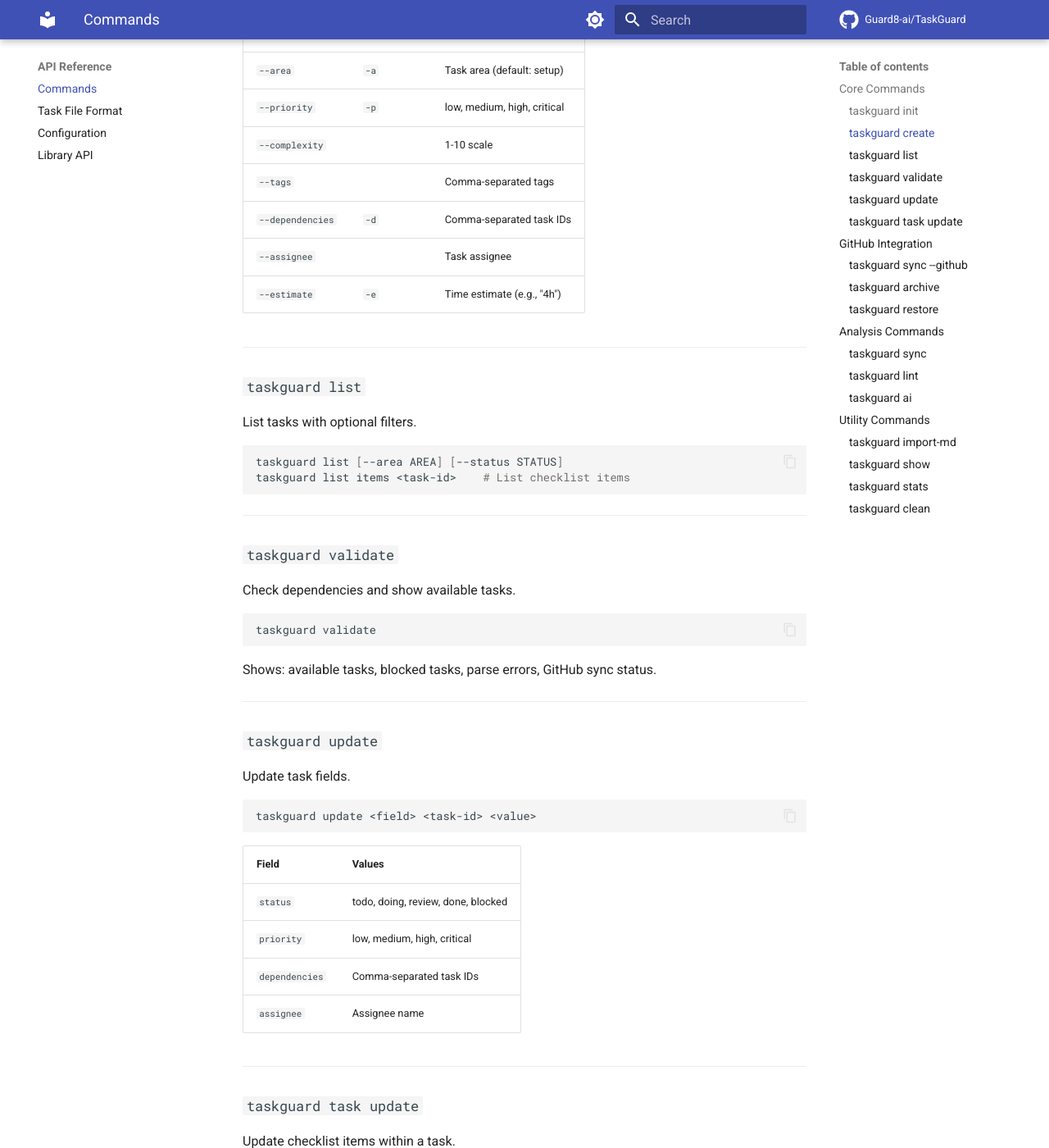
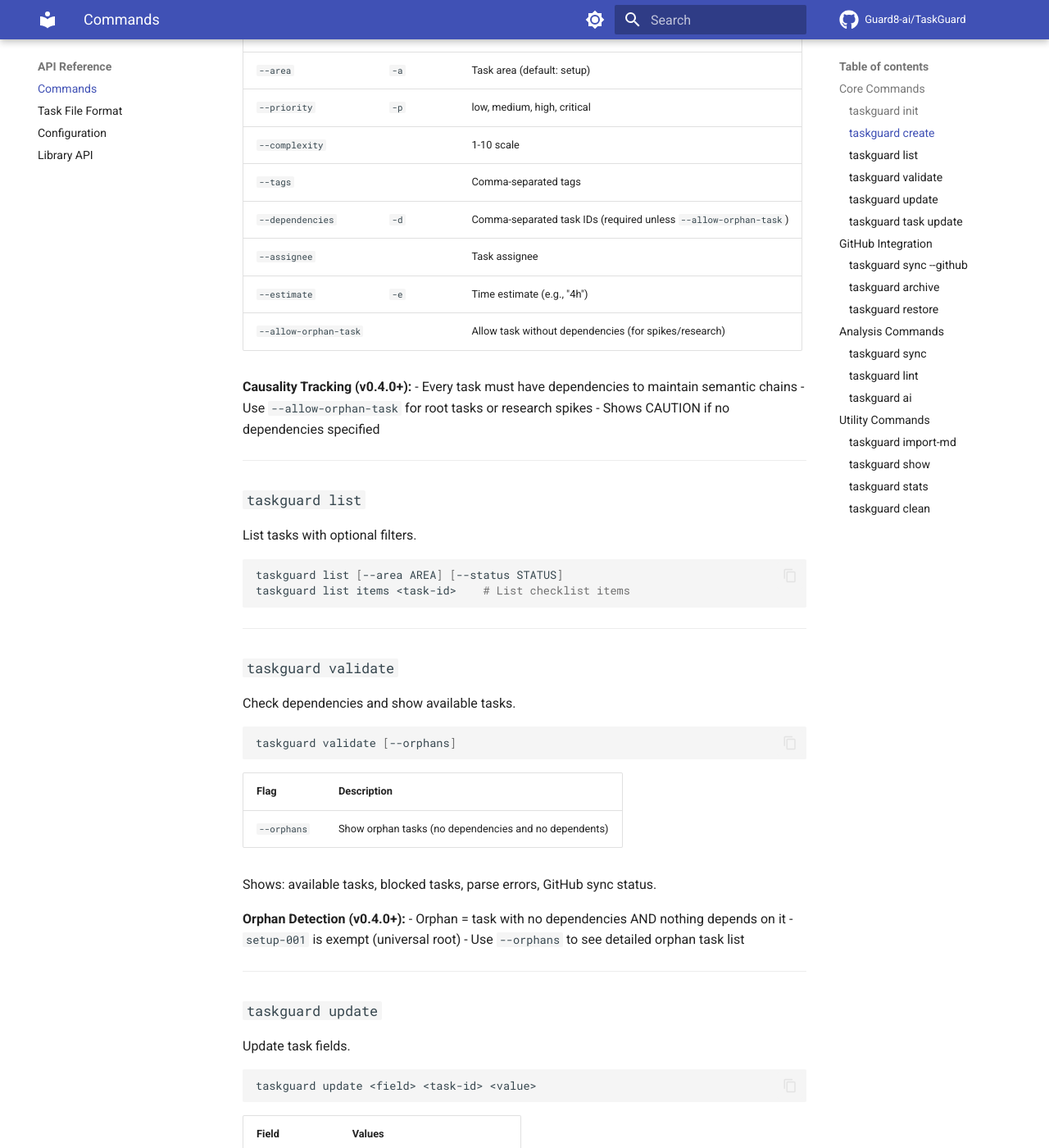
Before and after one commit to Guard8-ai/TaskGuard, an MkDocs documentation site: the page built from docs/api-reference/commands.md, in a window 1280 px wide and 1400 px high, scrolled down 769 px. Shown: the whole window at 82% size. Built offline with MkDocs 1.6.1 and Material for MkDocs 9.7.7, drawn with Linux system fonts in a browser that asks for light colours; comment, search, counter and statistics services are not loaded; the version menu is left out; some of the changed text lies outside the part shown.

Commit message:
docs(v0.4.0): Update documentation for causality tracking release
- CHANGELOG.md: Add v0.4.0 section with causality tracking features
- README.md: Update Core Concept section and Phase 6 implementation status
- Cargo.toml: Bump version to 0.4.0
- docs/api-reference/commands.md: Add --allow-orphan-task and --orphans flags

Key v0.4.0 features documented:
- Mandatory dependencies for all tasks
- Orphan detection with validate --orphans
- --allow-orphan-task escape hatch
- CAUTION messaging for AI agents

🤖 Generated with [Claude Code](https://claude.com/claude-code)

Co-Authored-By: Claude Opus 4.5 <noreply@anthropic.com>

````diff
--- a/Cargo.toml
+++ b/Cargo.toml
@@ -1,6 +1,6 @@
 [package]
 name = "taskguard"
-version = "0.3.1"
+version = "0.4.0"
 edition = "2024"
 description = "AI-ready local task management with Git integration and GitHub sync"
 license = "MIT"
--- a/docs/api-reference/commands.md
+++ b/docs/api-reference/commands.md
@@ -18,10 +18,10 @@ Creates `.taskguard/` config and `tasks/` directories.
 ---
 
 ### `taskguard create`
-Create a new task.
+Create a new task. **Dependencies are required** (v0.4.0+).
 
 ```bash
-taskguard create --title "Task name" --area backend [OPTIONS]
+taskguard create --title "Task name" --area backend --dependencies "setup-001"
 ```
 
 | Flag | Short | Description |
@@ -31,9 +31,15 @@ taskguard create --title "Task name" --area backend [OPTIONS]
 | `--priority` | `-p` | low, medium, high, critical |
 | `--complexity` | | 1-10 scale |
 | `--tags` | | Comma-separated tags |
-| `--dependencies` | `-d` | Comma-separated task IDs |
+| `--dependencies` | `-d` | Comma-separated task IDs (required unless `--allow-orphan-task`) |
 | `--assignee` | | Task assignee |
 | `--estimate` | `-e` | Time estimate (e.g., "4h") |
+| `--allow-orphan-task` | | Allow task without dependencies (for spikes/research) |
+
+**Causality Tracking (v0.4.0+):**
+- Every task must have dependencies to maintain semantic chains
+- Use `--allow-orphan-task` for root tasks or research spikes
+- Shows CAUTION if no dependencies specified
 
 ---
 
@@ -51,10 +57,19 @@ taskguard list items <task-id>    # List checklist items
 Check dependencies and show available tasks.
 
 ```bash
-taskguard validate
+taskguard validate [--orphans]
 ```
 
+| Flag | Description |
+|------|-------------|
+| `--orphans` | Show orphan tasks (no dependencies and no dependents) |
+
 Shows: available tasks, blocked tasks, parse errors, GitHub sync status.
+
+**Orphan Detection (v0.4.0+):**
+- Orphan = task with no dependencies AND nothing depends on it
+- `setup-001` is exempt (universal root)
+- Use `--orphans` to see detailed orphan task list
 
 ---
 
````
Also changed, not shown: CHANGELOG.md (+26 -0 lines), README.md (+29 -7 lines).
